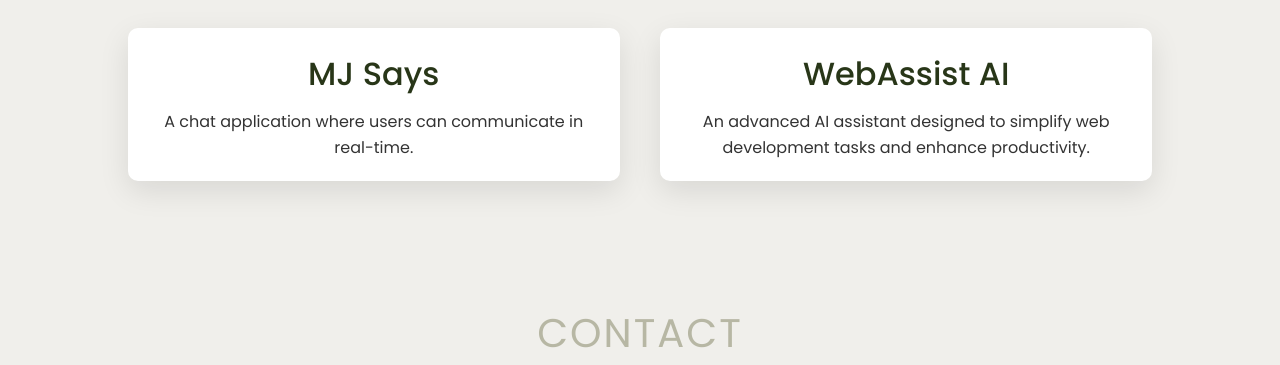
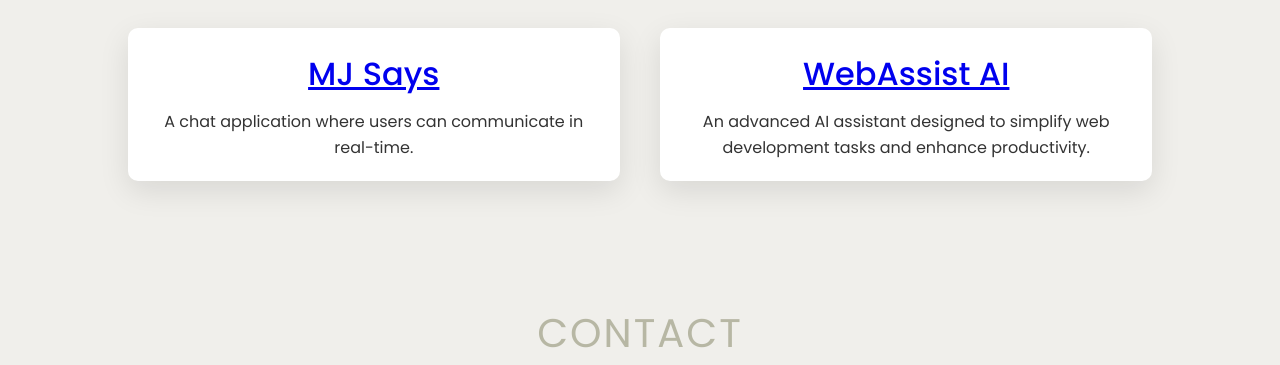
Before and after one commit to manan-jagani/MyPortfolio, a website: page Desktop/MyPortfolio/public/index.html in a window 1280 px wide. Shown: the part 735-1100 px from the top of the page. Drawn offline with Linux system fonts and the light colour scheme.

Commit message:
Update index.html

```diff
--- a/Desktop/MyPortfolio/public/index.html
+++ b/Desktop/MyPortfolio/public/index.html
@@ -27,11 +27,11 @@
             <h2>My Projects</h2>
             <div class="project-list">
                 <div class="project-item">
-                    <h3>MJ Says</h3>
+                    <h3><a href="https://mjsays.onrender.com" target="_blank">MJ Says</a></h3>
                     <p>A chat application where users can communicate in real-time.</p>
                 </div>
                 <div class="project-item">
-                    <h3>WebAssist AI</h3>
+                    <h3><a href="https://github.com/manan-jagani/WebAssistAI" target="_blank">WebAssist AI</a></h3>
                     <p>An advanced AI assistant designed to simplify web development tasks and enhance productivity.</p>
                 </div>
             </div>
```
